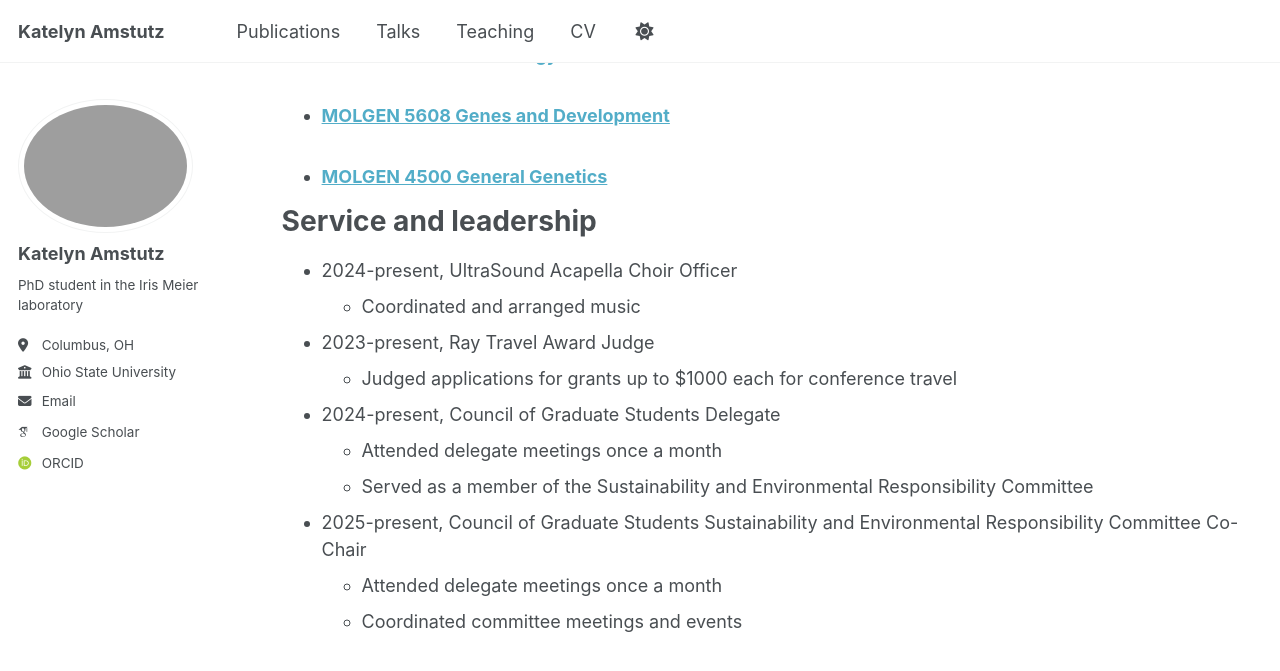
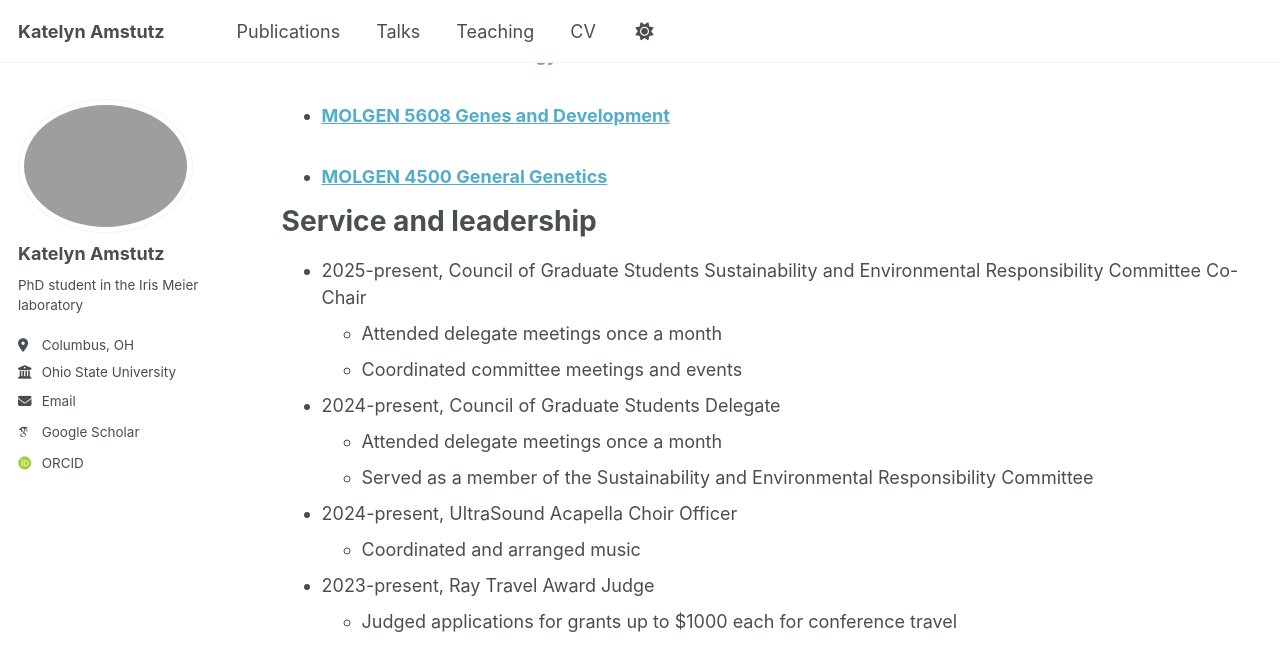
Before and after one commit to KatelynAmstutz/katelynamstutz.github.io, a Jekyll site: the page built from _pages/cv.md, in a window 1280 px wide and 900 px high, scrolled down 1912 px. Shown: the top 671 px of the window. Built offline with Jekyll 4.4.1, drawn with Linux system fonts in a browser that asks for light colours; some web fonts are replaced.

Commit message:
Update cv.md

```diff
--- a/_pages/cv.md
+++ b/_pages/cv.md
@@ -56,13 +56,13 @@ Teaching
 
 Service and leadership
 ======
+* 2025-present, Council of Graduate Students Sustainability and Environmental Responsibility Committee Co-Chair
+  * Attended delegate meetings once a month
+  * Coordinated committee meetings and events
+* 2024-present, Council of Graduate Students Delegate
+  * Attended delegate meetings once a month
+  * Served as a member of the Sustainability and Environmental Responsibility Committee
 * 2024-present, UltraSound Acapella Choir Officer
   * Coordinated and arranged music
 * 2023-present, Ray Travel Award Judge
   * Judged applications for grants up to $1000 each for conference travel
-* 2024-present, Council of Graduate Students Delegate
-  * Attended delegate meetings once a month
-  * Served as a member of the Sustainability and Environmental Responsibility Committee
-* 2025-present, Council of Graduate Students Sustainability and Environmental Responsibility Committee Co-Chair
-  * Attended delegate meetings once a month
-  * Coordinated committee meetings and events
```
